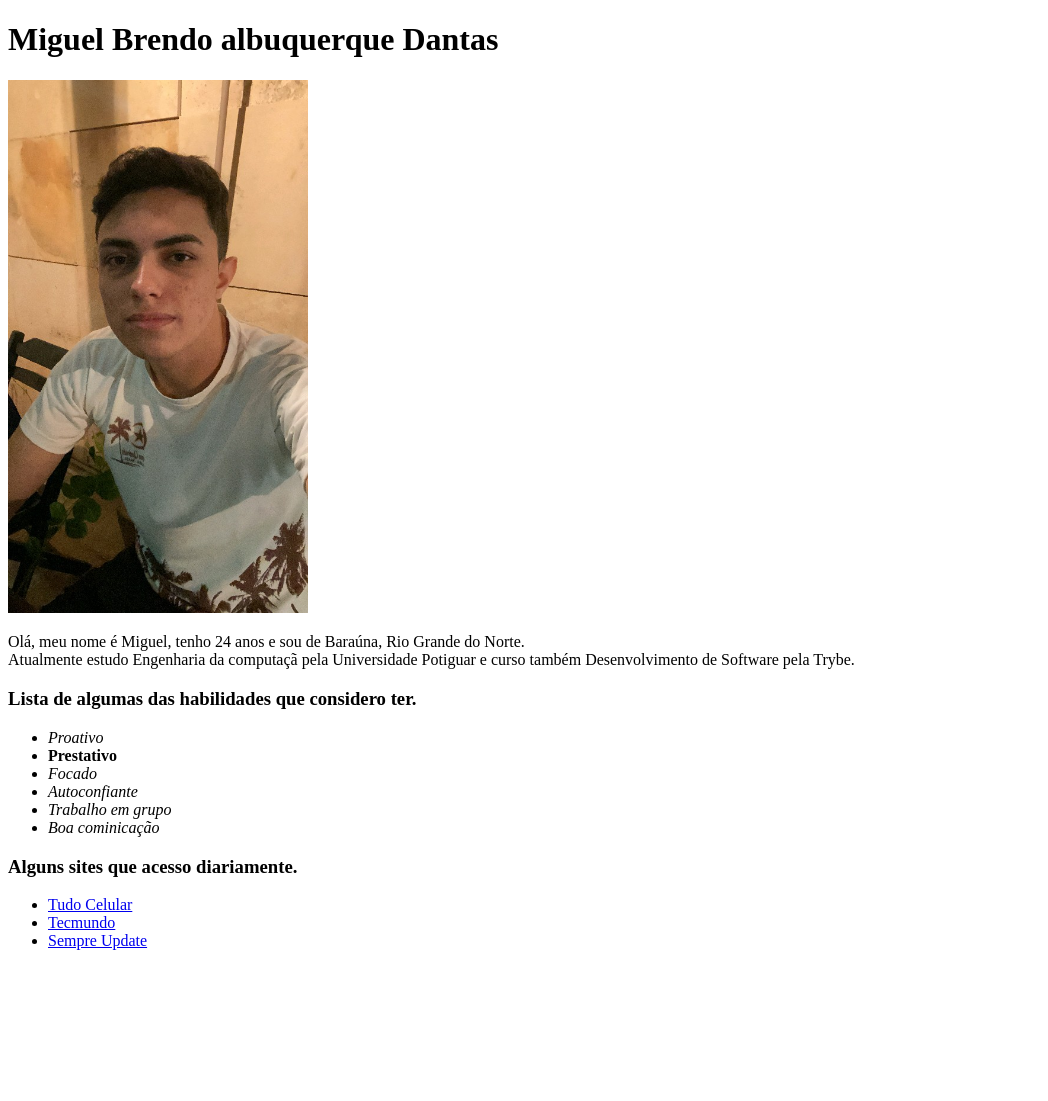
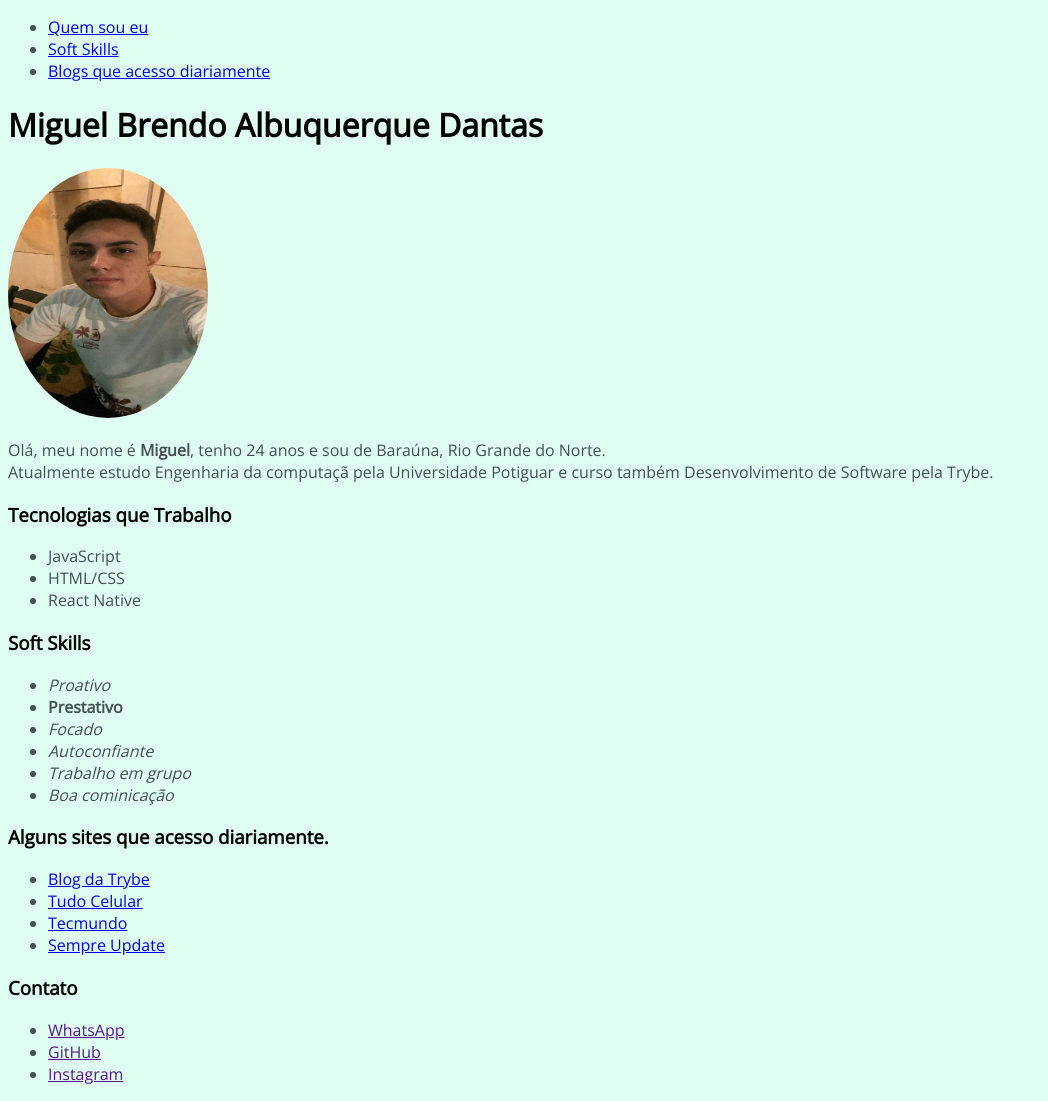
Before and after one commit to miguelbrn/miguelbrn.github.io, a plain HTML site: page index.html in a window 1280 px wide. Shown: the whole page, without its empty margins (0-1048 px from the left). Before the commit the page ends 966 px from the top, so only its background shows below. Drawn offline with nearby package versions, Linux system fonts and the light colour scheme.

Commit message:
Adcionado alguns styles nos titulos e paragrafos

```diff
--- a/index.html
+++ b/index.html
@@ -3,14 +3,26 @@
 <head>
     <meta charset="UTF-8">
     <meta name="viewport" content="width=device-width, initial-scale=1.0">
+    <link rel="stylesheet" href="style.css">
     <title>Meu portifólio</title>
 </head>
 <body>
-    <h1>Miguel Brendo albuquerque Dantas</h1>
-    <img src="./perfil.png" alt="Minha foto" width="300px">
-    <p>Olá, meu nome é Miguel, tenho 24 anos e sou de Baraúna, Rio Grande do Norte.<br> Atualmente estudo Engenharia da computaçã pela Universidade Potiguar e curso também Desenvolvimento de Software pela Trybe.</p>
-    <h3>Lista de algumas das habilidades que considero ter.</h3>
-    <ul>
+    <ul class="menu">
+        <li><a href="#who-am-i">Quem sou eu</a></li>
+        <li><a href="#skills">Soft Skills</a></a></li>
+        <li><a href="#blogs">Blogs que acesso diariamente</a></li>
+    </ul>
+    <h1 class="title">Miguel Brendo Albuquerque Dantas</h1>
+    <img src="./perfil.png" alt="Minha foto">
+    <p id="who-am-i">Olá, meu nome é <strong>Miguel</strong>, tenho 24 anos e sou de Baraúna, Rio Grande do Norte.<br> Atualmente estudo Engenharia da computaçã pela Universidade Potiguar e curso também Desenvolvimento de Software pela Trybe.</p>
+    <h3 class="title">Tecnologias que Trabalho</h3>
+        <ul class="list">
+            <li>JavaScript</li>
+            <li>HTML/CSS</li>
+            <li>React Native</li>
+        </ul>
+    <h3 class="title" id="skills">Soft Skills</h3>
+        <ul class="list">
             <li><em>Proativo</em></li>
             <li><strong>Prestativo</strong></li>
             <li><em>Focado</em></li>
@@ -19,12 +31,17 @@
             <li><em>Boa cominicação</em></li>
         </ul>
     <h3>Alguns sites que acesso diariamente.</h3>
-    <ul>
+        <ul id="blogs">
+            <li><a href="https://blog.betrybe.com/" target="_blank">Blog da Trybe</a></li>
             <li><a href="https://www.tudocelular.com/" target="_blank">Tudo Celular</a></li>
             <li><a href="https://www.tecmundo.com.br/" target="_blank">Tecmundo</a></li>
             <li><a href="https://sempreupdate.com.br/" target="_blank">Sempre Update</a></li>
         </ul>
+    <h3>Contato</h3>
+        <ul class="url">
+            <li><a href="">WhatsApp</a></li>
+            <li><a href="">GitHub</a></li>
+            <li><a href="">Instagram</a></li>
+        </ul>
 </body>
 </html>
-
-<!--Comentário-->
--- /dev/null
+++ b/style.css
@@ -0,0 +1,23 @@
+@import url('https://fonts.googleapis.com/css2?family=Open+Sans&display=swap');
+
+body{
+    background-color: #DEFFF2;
+    font-family: 'Open Sans', sans-serif;
+}
+
+img{
+    width: 200px;
+    height: 250px;
+    border-radius: 100%;
+}
+
+li{
+    text-decoration: none;
+    color: #464F51;
+}
+p{
+    color: #464F51;
+}
+.url{
+    text-decoration: none;
+}
```
Lines whose indentation alone changed are shown as unchanged.
